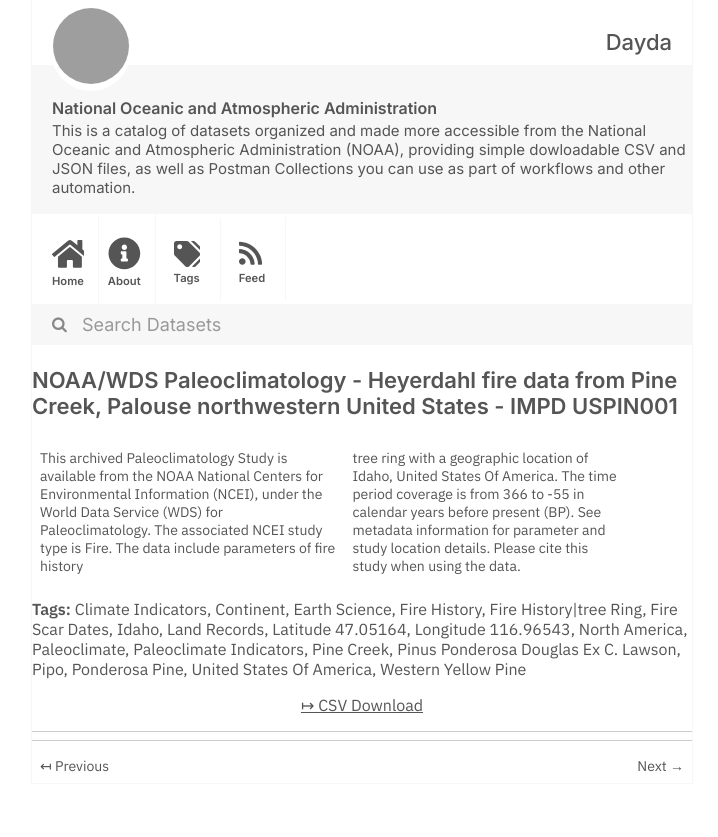
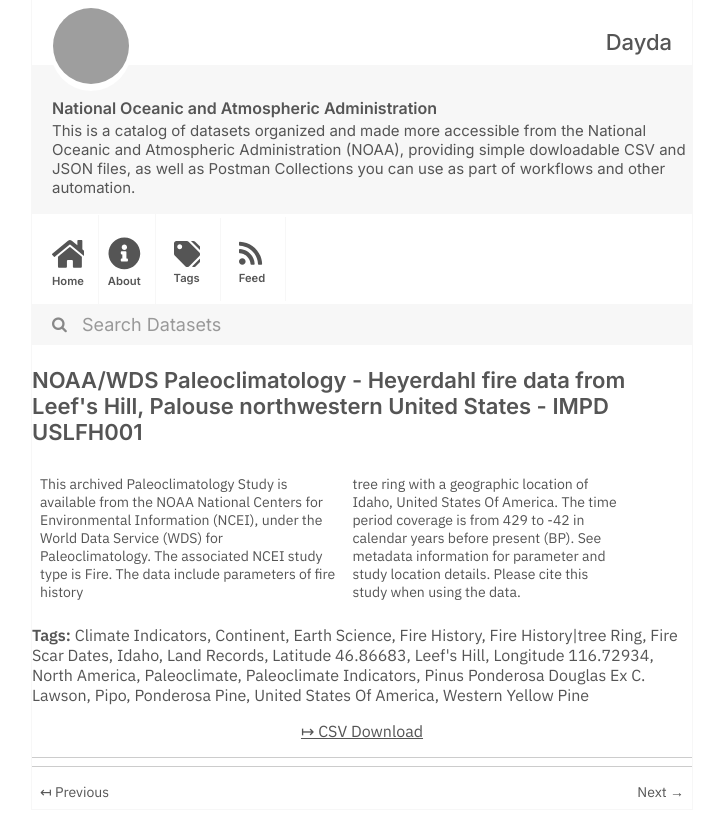
Before and after one commit to dayda-entities/national-oceanic-and-atmospheric-administration, a Jekyll site: the page built from _posts/2020-12-18-noaawds-paleoclimatology-heyer.md, in a window 1280 px wide, cut to the strip 0-837 px from the top of the page. Shown: the whole strip, without its empty margins (278-996 px from the left). Built offline with Jekyll 4.4.1, drawn with Linux system fonts in a browser that asks for light colours; grey boxes are pictures that could not be loaded.

Commit message:
Publish Data

```diff
--- a/_posts/2020-12-18-noaawds-paleoclimatology-heyer.md
+++ b/_posts/2020-12-18-noaawds-paleoclimatology-heyer.md
@@ -1,9 +1,9 @@
 ---
 title: >-
-  NOAA/WDS Paleoclimatology - Heyerdahl fire data from Pine Creek, Palouse
-  northwestern United States - IMPD USPIN001
-created: '2020-12-18T22:57:30.736408'
-modified: '2020-12-18T22:57:30.736416'
+  NOAA/WDS Paleoclimatology - Heyerdahl fire data from Leef's Hill, Palouse
+  northwestern United States - IMPD USLFH001
+created: '2020-12-18T22:57:12.818315'
+modified: '2020-12-18T22:57:12.818323'
 state: active
 type: dataset
 tags:
@@ -15,12 +15,12 @@ tags:
   - Fire Scar Dates
   - Idaho
   - Land Records
-  - Latitude 47.05164
-  - Longitude  116.96543
+  - Latitude 46.86683
+  - Leef's Hill
+  - Longitude  116.72934
   - North America
   - Paleoclimate
   - Paleoclimate Indicators
-  - Pine Creek
   - Pinus Ponderosa Douglas Ex C. Lawson
   - Pipo
   - Ponderosa Pine
@@ -28,9 +28,9 @@ tags:
   - Western Yellow Pine
 groups: []
 csv_url: >-
-  https://www.ncei.noaa.gov/pub/data/paleo/firehistory/firescar/northamerica/supplemental/uspin001-pin-tree-info.csv
+  https://www.ncei.noaa.gov/pub/data/paleo/firehistory/firescar/northamerica/supplemental/uslfh001-lfh-tree-info.csv
 json_url: ''
 layout: post
 
 ---
-This archived Paleoclimatology Study is available from the NOAA National Centers for Environmental Information (NCEI), under the World Data Service (WDS) for Paleoclimatology. The associated NCEI study type is Fire. The data include parameters of fire history|tree ring with a geographic location of Idaho, United States Of America. The time period coverage is from 366 to -55 in calendar years before present (BP). See metadata information for parameter and study location details. Please cite this study when using the data.
+This archived Paleoclimatology Study is available from the NOAA National Centers for Environmental Information (NCEI), under the World Data Service (WDS) for Paleoclimatology. The associated NCEI study type is Fire. The data include parameters of fire history|tree ring with a geographic location of Idaho, United States Of America. The time period coverage is from 429 to -42 in calendar years before present (BP). See metadata information for parameter and study location details. Please cite this study when using the data.
```
